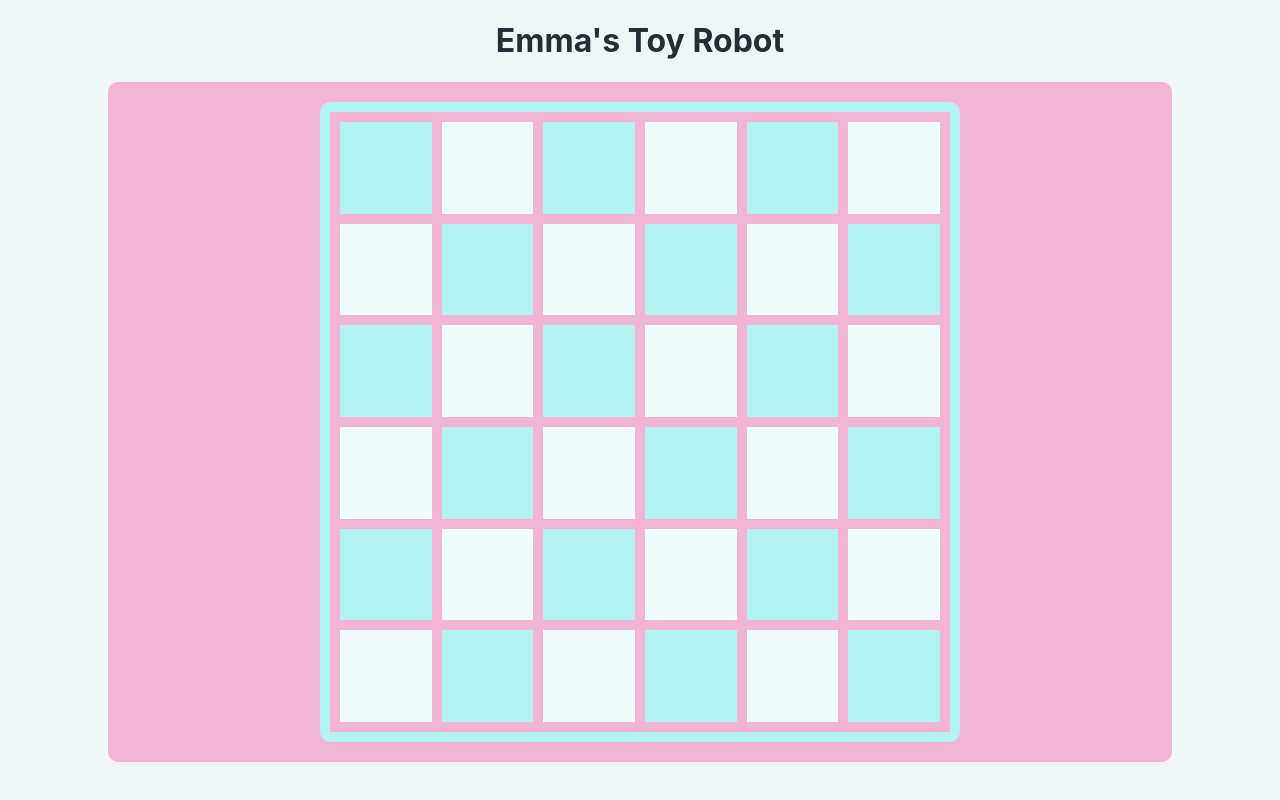
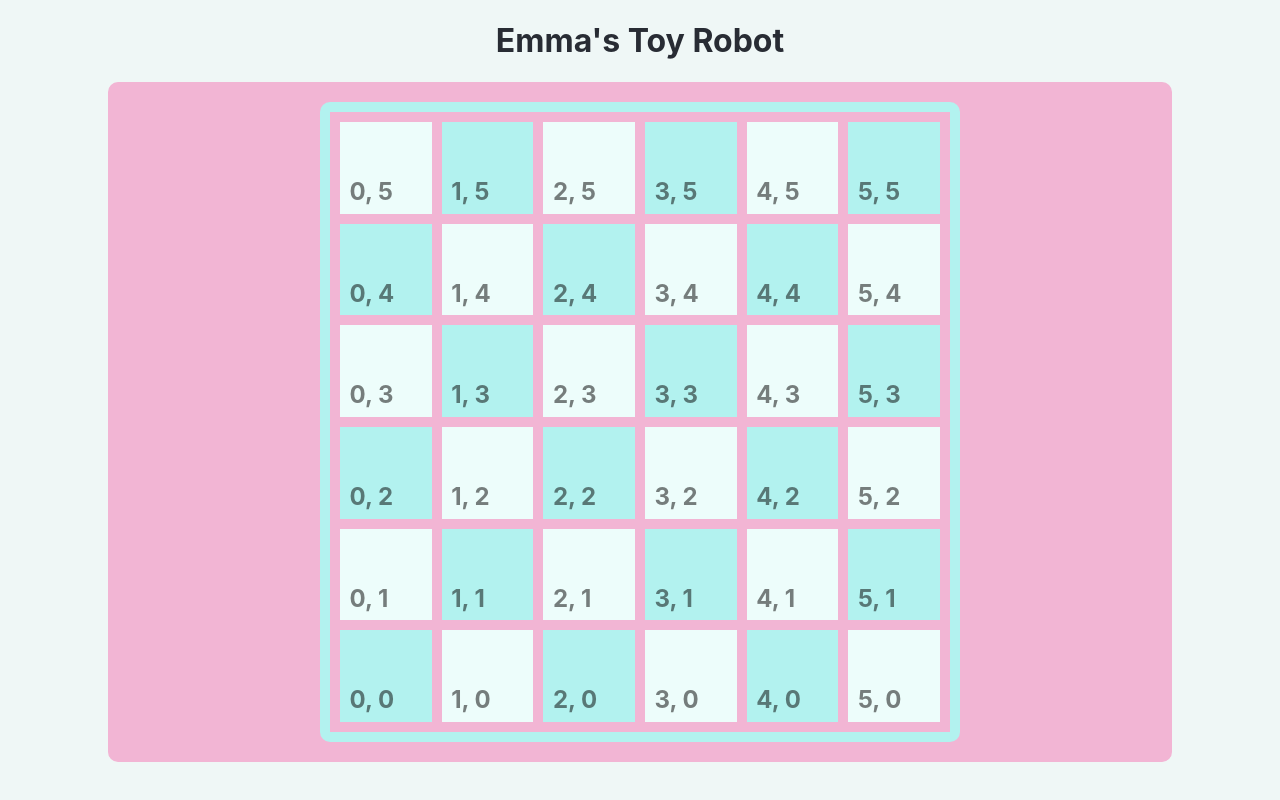
Before and after one commit to EmmaPuls/purple-toy-robot, a React (Create React App) app: page / in a window 1280 px wide. Built offline with nearby package versions, Linux system fonts and the light colour scheme.

Commit message:
Laid out table as requested

```diff
--- a/src/TableTop/TableTop.style.ts
+++ b/src/TableTop/TableTop.style.ts
@@ -1,4 +1,5 @@
 import { CSSObject } from "@emotion/css";
+import { GRID_SIZE } from "config";
 import { GlobalTheme } from "theme";
 
 type TableTopStyles = {
@@ -6,30 +7,33 @@ type TableTopStyles = {
   tableTop: CSSObject;
 };
 
+const stringOfColOrRowSizes = new Array(GRID_SIZE).fill('1fr').join(' ');
+
 const tableTopStyles = (theme: GlobalTheme): TableTopStyles => ({
   container: {
+    alignItems: "center",
+    backgroundColor: theme.colors.playArea,
+    borderRadius: "10px",
     display: "flex",
     flexDirection: "column",
-    alignItems: "center",
+    height: "80vh",
     justifyContent: "center",
-    width: "80vw",
-    height: "80vh",
     padding: "20px",
-    borderRadius: "10px",
-    backgroundColor: theme.colors.playArea,
+    width: "80vw"
   },
   tableTop: {
-    position: 'relative',
     border: '10px',
     borderColor: theme.colors.boardDark,
+    borderRadius: "10px",
     borderStyle: 'solid',
-    padding: '10px',
     display: "grid",
     gap: "10px",
-    width: '75vmin',
+    gridAutoFlow: "row",
+    gridTemplate: `${stringOfColOrRowSizes} / ${stringOfColOrRowSizes}`,
     height: '75vmin',
-    borderRadius: "10px",
-    gridTemplate: "1fr 1fr 1fr 1fr 1fr 1fr / 1fr 1fr 1fr 1fr 1fr 1fr",
+    padding: '10px',
+    position: 'relative',
+    width: '75vmin'
   },
 });
 
--- a/src/TableTop/TableTopSquare/TableTopSquare.style.ts
+++ b/src/TableTop/TableTopSquare/TableTopSquare.style.ts
@@ -5,15 +5,16 @@ import { GlobalTheme } from "theme";
 
 type TableTopSquareStyle = {
   square: CSSObject;
+  overlayContainer: CSSObject;
+  overlayText: CSSObject;
 };
 
 const squareDimension = Math.floor(100 / GRID_SIZE);
 
 const tableTopSquareStyles = (
   theme: GlobalTheme,
-  color: TableCellColor
+  color: TableCellColor,
 ): TableTopSquareStyle => {
-  // Map each TableCellColor to a color from the theme
   const colorMap = {
     [TableCellColor.color1]: theme.colors.boardDark,
     [TableCellColor.color2]: theme.colors.boardLight,
@@ -24,6 +25,21 @@ const tableTopSquareStyles = (
       minHeight: `${squareDimension}%`,
       minWidth: `${squareDimension}%`,
     },
+    overlayContainer: {
+      minHeight: '100%',
+      minWidth: '100%',
+      position: 'relative',
+    },
+    overlayText: {
+      position: "absolute",
+      bottom: "0px",
+      margin: '0.4em',
+      textAlign: 'left',
+      fontSize: '1.5em',
+      lineHeight: '1em',
+      fontWeight: 'bold',
+      opacity: '0.5',
+    }
   };
 };
 
--- a/src/TableTop/TableTopSquare/TableTopSquare.tsx
+++ b/src/TableTop/TableTopSquare/TableTopSquare.tsx
@@ -16,6 +16,9 @@ const TableTopSquare: FC<TableTopSquareProps> = ({ state, number }) => {
 
   return (
     <div className={css(styles.square)} data-testid={`Square-${number}`}>
+      <div className={css(styles.overlayContainer)}>
+        <p className={css(styles.overlayText)}>{`${state.row}, ${state.column}`}</p>
+      </div>
     </div>
   );
 };
--- a/src/TableTop/useTableTop.ts
+++ b/src/TableTop/useTableTop.ts
@@ -4,6 +4,9 @@ import { TableCellColor, TableTopSquareState } from "./types";
 
 type TableTopHookResult = {
   tableTopSquares: TableTopSquareState[];
+  setTableTopSquares: React.Dispatch<
+    React.SetStateAction<TableTopSquareState[]>
+  >;
 };
 const getRow = (i: number): number => Math.floor(i / GRID_SIZE);
 const getColumn = (i: number): number => i % GRID_SIZE;
@@ -18,7 +21,7 @@ const alternateColors = (i: number): TableCellColor =>
     ? TableCellColor.color1
     : TableCellColor.color2;
 
-const initTableTopSquares = (): TableTopSquareState[] => {
+export const _setTableTopSquareState = (): TableTopSquareState[] => {
   const tableTopSquares = [] as TableTopSquareState[];
   for (let i = 0; i < GRID_SIZE * GRID_SIZE; i++) {
     const tableTopSquare: TableTopSquareState = {
@@ -31,13 +34,51 @@ const initTableTopSquares = (): TableTopSquareState[] => {
   return tableTopSquares;
 };
 
+export function _createSquareMatrixFromArray<T extends any>(
+  state: Array<T>
+): Array<T>[] {
+  const root = Math.floor(Math.sqrt(state.length));
+  const isSquare = root * root === state.length;
+  if (!isSquare) {
+    throw new Error("Array is not square");
+  }
+  const matrix: Array<T>[] = [],
+    n = root;
+  for (let i = 0, k = -1; i < state.length; i++) {
+    if (i % n === 0) {
+      k++;
+      matrix[k] = [];
+    }
+    matrix[k].push(state[i]);
+  }
+  return matrix;
+}
+
+export function _rotateMatrixCounterClockwise90deg<T extends any>(
+  matrix: Array<T>[]
+): Array<T>[] {
+  const newMatrix = matrix[0].map((_, i) =>
+    matrix.map((row) => row[row.length - 1 - i])
+  );
+  return newMatrix;
+}
+
+const initTableTopSquares = (): TableTopSquareState[] => {
+  const stateWithColourAndRow = _setTableTopSquareState();
+  const stateAsMatrix = _createSquareMatrixFromArray(stateWithColourAndRow);
+  const rotatedMatrix = _rotateMatrixCounterClockwise90deg(stateAsMatrix);
+  const initalState = rotatedMatrix.flat();
+  return initalState;
+};
+
 const useTableTop = (): TableTopHookResult => {
   const [tableTopSquares, setTableTopSquares] = useState<TableTopSquareState[]>(
-    initTableTopSquares()
+    () => initTableTopSquares()
   );
 
   return {
     tableTopSquares,
+    setTableTopSquares,
   };
 };
 
```
Also changed, not shown: 1 other file (tests, documents, lock files or other folders).
